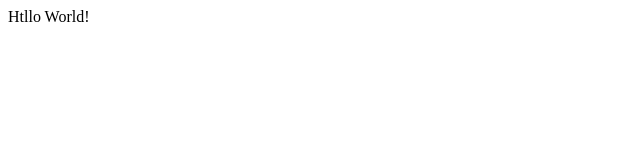
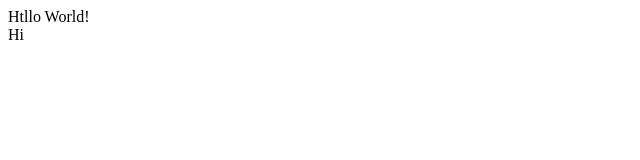
Before and after one commit to aleksdus/Trenning, a plain HTML site: page index.html in a window 1280 px wide. Shown: the full height of the page, 0-640 px from the left. Drawn offline with Linux system fonts and the light colour scheme.

Commit message:
Add text.html

```diff
--- a/index.html
+++ b/index.html
@@ -1 +1,2 @@
 <div> Htllo World!</>
+	<div>Hi</>
```
Also changed, not shown: text.html (added).
